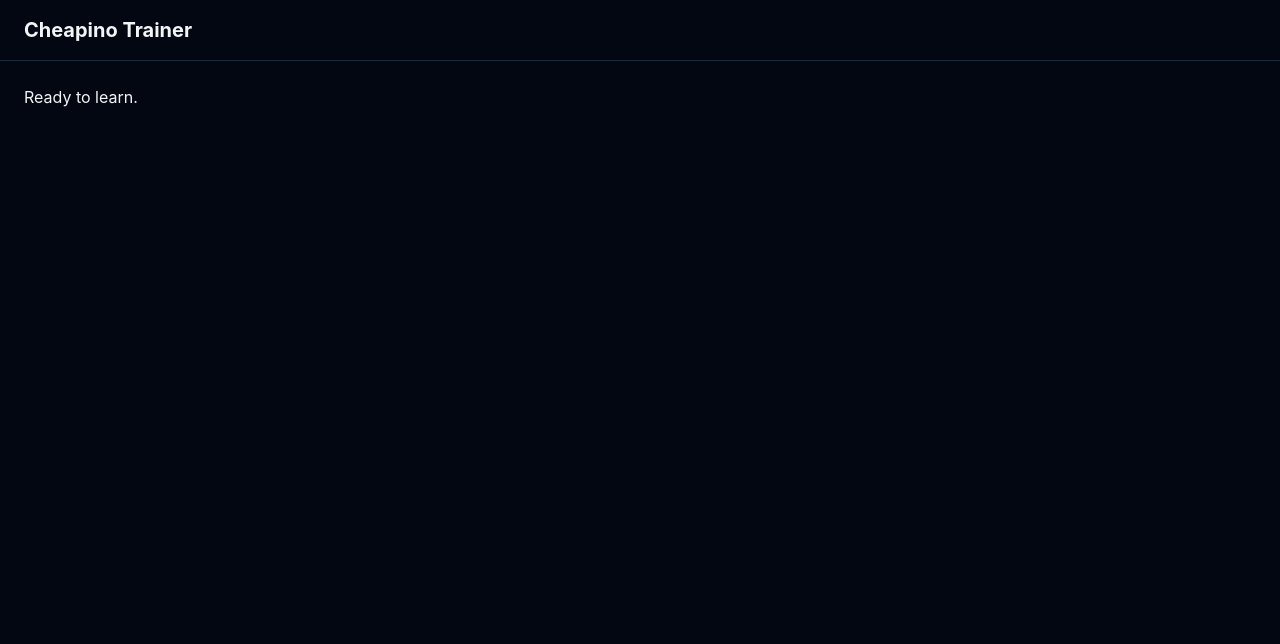
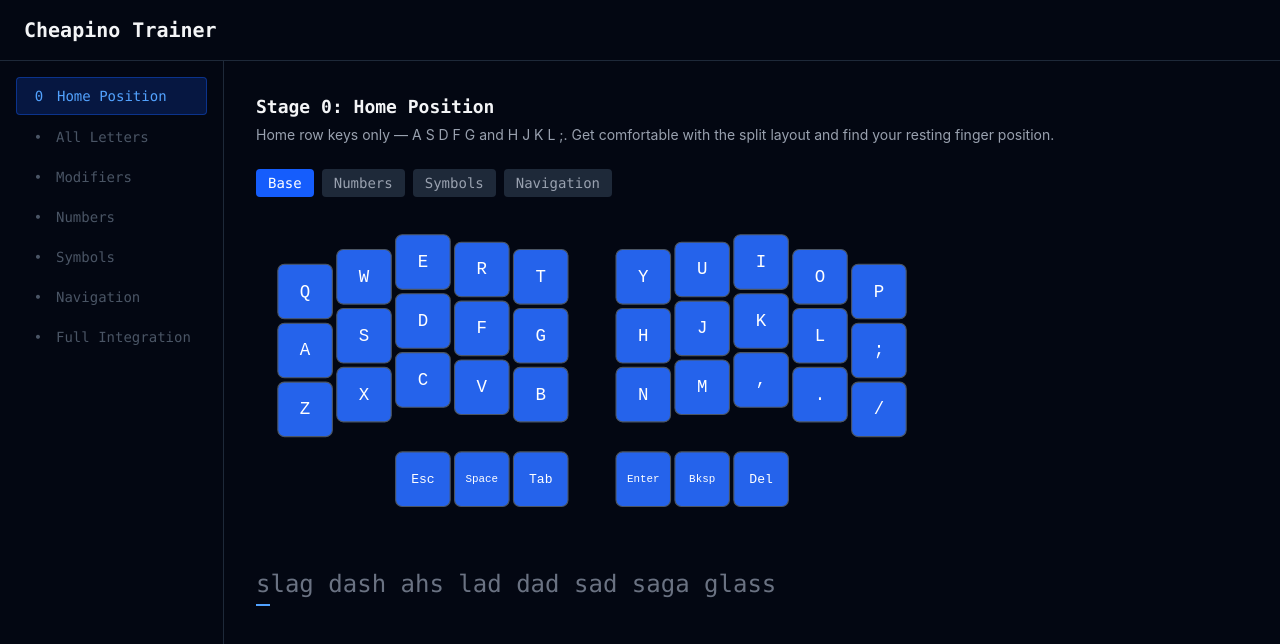
Before and after one commit to arnlaugsson/cheapino-trainer, a React (Vite) app: page / in a window 1280 px wide. Shown: the top 644 px of the page. Built offline with nearby package versions, Linux system fonts and the light colour scheme.

Commit message:
feat: wire App shell with StageList, KeyboardVisualizer, and TrainerView

```diff
--- a/src/app/App.tsx
+++ b/src/app/App.tsx
@@ -1,12 +1,139 @@
+import { useState, useCallback } from "react";
+import { stages } from "../data/stages";
+import { defaultLayout } from "../data/layout";
+import { KeyboardVisualizer } from "../features/keyboard/KeyboardVisualizer";
+import { useKeyPress } from "../features/keyboard/useKeyPress";
+import { TrainerView } from "../features/trainer/TrainerView";
+import { KeySequenceView } from "../features/trainer/KeySequenceView";
+import { generateExercise } from "../features/trainer/exercise-generator";
+import { StageList } from "../features/progress/StageList";
+import {
+  saveResult,
+  isStageComplete,
+} from "../features/progress/progress-store";
+
 function App() {
+  const [activeStageId, setActiveStageId] = useState(0);
+  const [exerciseKey, setExerciseKey] = useState(0);
+  const [lastResult, setLastResult] = useState<{
+    wpm: number;
+    accuracy: number;
+  } | null>(null);
+  const [exercise, setExercise] = useState(() => generateExercise(stages[0]));
+
+  const stage = stages[activeStageId];
+  const { activeKeys } = useKeyPress();
+
+  const handleComplete = useCallback(
+    (result: { wpm: number; accuracy: number }) => {
+      saveResult(activeStageId, result);
+      setLastResult(result);
+    },
+    [activeStageId],
+  );
+
+  const handleNextExercise = useCallback(() => {
+    setExercise(generateExercise(stages[activeStageId]));
+    setExerciseKey((prev) => prev + 1);
+    setLastResult(null);
+  }, [activeStageId]);
+
+  const handleSelectStage = useCallback((stageId: number) => {
+    setActiveStageId(stageId);
+    setExercise(generateExercise(stages[stageId]));
+    setExerciseKey(0);
+    setLastResult(null);
+  }, []);
+
   return (
-    <div className="min-h-screen bg-gray-950 text-gray-100">
+    <div className="min-h-screen bg-gray-950 text-gray-100 flex flex-col">
       <header className="border-b border-gray-800 px-6 py-4">
-        <h1 className="text-xl font-bold">Cheapino Trainer</h1>
+        <h1 className="text-xl font-bold font-mono">Cheapino Trainer</h1>
       </header>
-      <main className="p-6">
-        <p>Ready to learn.</p>
-      </main>
+
+      <div className="flex flex-1">
+        <aside className="w-56 border-r border-gray-800 p-4">
+          <StageList
+            stages={stages}
+            activeStageId={activeStageId}
+            onSelectStage={handleSelectStage}
+          />
+        </aside>
+
+        <main className="flex-1 p-8 max-w-4xl">
+          <div className="mb-6">
+            <h2 className="text-lg font-bold font-mono mb-1">
+              Stage {stage.id}: {stage.name}
+            </h2>
+            <p className="text-gray-400 text-sm">{stage.description}</p>
+          </div>
+
+          <div className="mb-8">
+            <KeyboardVisualizer
+              layout={defaultLayout}
+              activeLayer={stage.layers[stage.layers.length - 1]}
+              activeKeys={activeKeys}
+            />
+          </div>
+
+          <div className="mb-6">
+            {exercise.type === "key-sequence" ? (
+              <KeySequenceView
+                key={exerciseKey}
+                prompt={exercise.prompt}
+                onComplete={(result) =>
+                  handleComplete({ wpm: 0, accuracy: result.accuracy })
+                }
+              />
+            ) : (
+              <TrainerView
+                key={exerciseKey}
+                prompt={exercise.prompt}
+                onComplete={handleComplete}
+              />
+            )}
+          </div>
+
+          {lastResult && (
+            <div className="bg-gray-900 rounded-lg p-4 border border-gray-800">
+              <div className="flex gap-8 text-sm font-mono">
+                {stage.threshold.wpm > 0 && (
+                  <div>
+                    <span className="text-gray-500">WPM: </span>
+                    <span className="text-white">{lastResult.wpm}</span>
+                    <span className="text-gray-600">
+                      {" "}
+                      / {stage.threshold.wpm}
+                    </span>
+                  </div>
+                )}
+                <div>
+                  <span className="text-gray-500">Accuracy: </span>
+                  <span className="text-white">
+                    {Math.round(lastResult.accuracy * 100)}%
+                  </span>
+                  <span className="text-gray-600">
+                    {" "}
+                    / {Math.round(stage.threshold.accuracy * 100)}%
+                  </span>
+                </div>
+              </div>
+              {isStageComplete(activeStageId) &&
+                activeStageId < stages.length - 1 && (
+                  <div className="mt-3 text-green-400 text-sm">
+                    Stage complete! Next stage unlocked.
+                  </div>
+                )}
+              <button
+                onClick={handleNextExercise}
+                className="mt-3 px-4 py-2 bg-blue-600 hover:bg-blue-500 rounded text-sm font-mono"
+              >
+                Next Exercise
+              </button>
+            </div>
+          )}
+        </main>
+      </div>
     </div>
   );
 }
```
Also changed, not shown: 1 other file (tests, documents, lock files or other folders).
